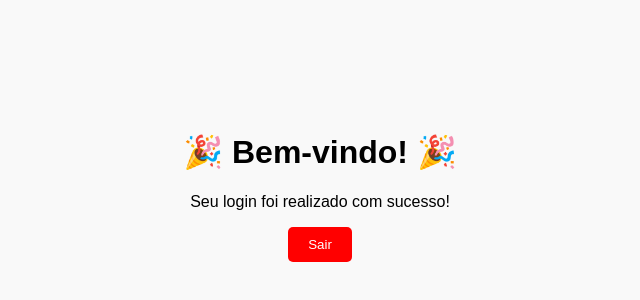
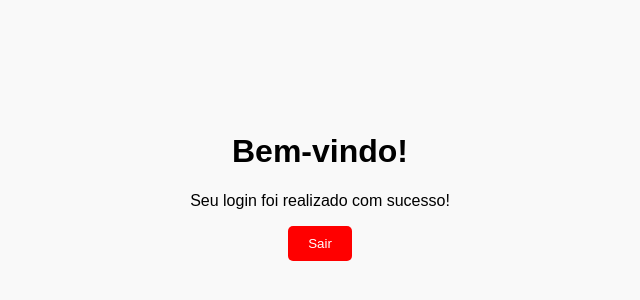
Before and after one commit to leonardovg270/trabalhoSupabase, a plain HTML site: page inicio.html in a window 1280 px wide. Shown: the part 88-388 px from the top of the page, without its empty margins (320-960 px from the left). Drawn offline with Linux system fonts and the light colour scheme.

Commit message:
Update inicio.html

```diff
--- a/inicio.html
+++ b/inicio.html
@@ -9,7 +9,7 @@
 <body>
     <div class="container">
         <div class="card">
-            <h1>🎉 Bem-vindo! 🎉</h1>
+            <h1>Bem-vindo!</h1>
             <p>Seu login foi realizado com sucesso!</p>
             <button onclick="sair()">Sair</button>
         </div>
```
